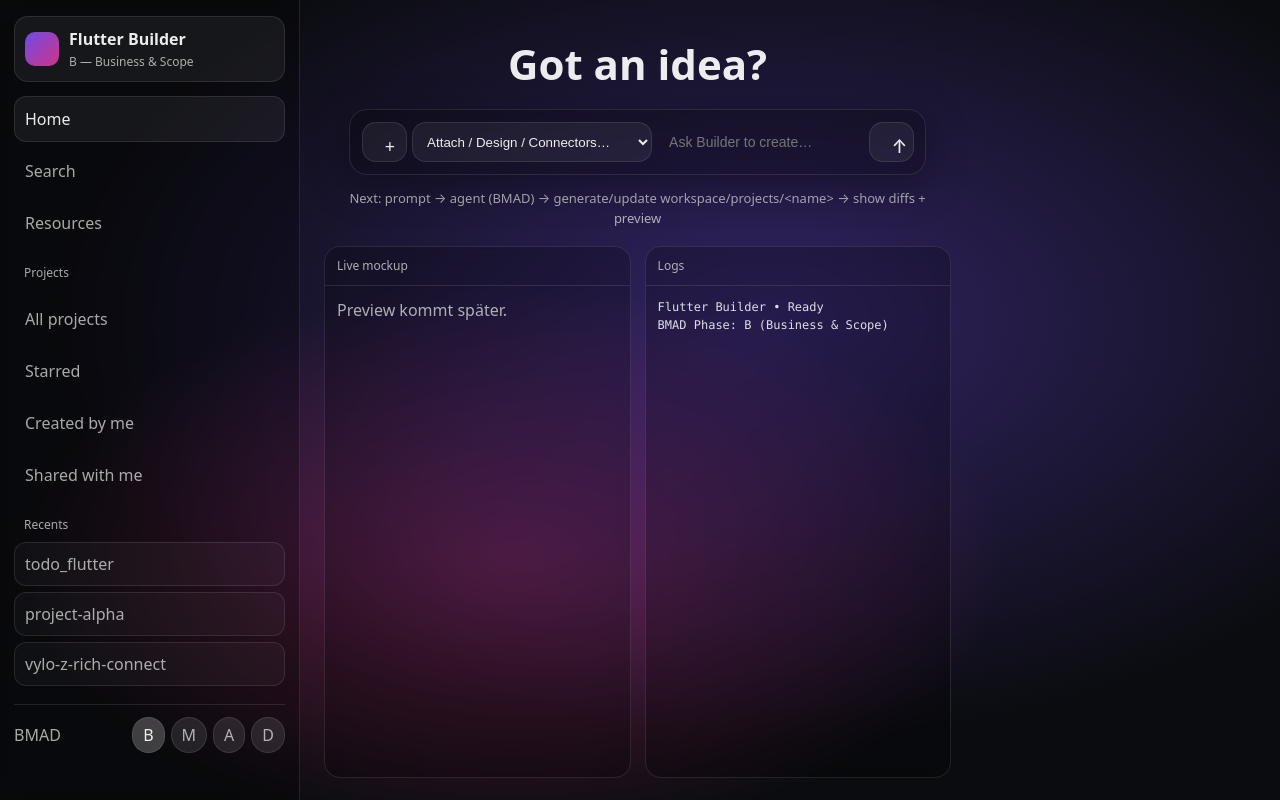
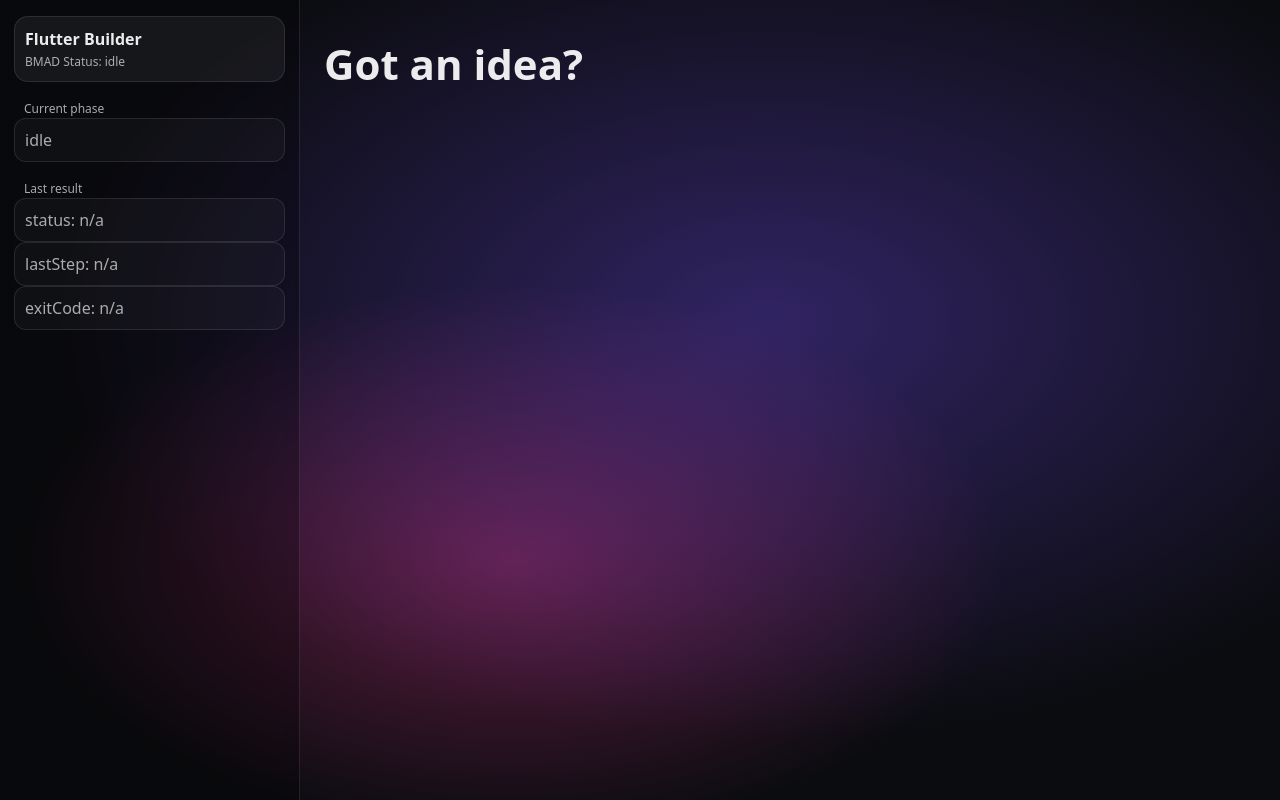
Before and after one commit to MartinWiederhold/Appbuilder, a React (Vite) app in the folder apps/desktop/: page / in a window 1280 px wide. Built offline with nearby package versions, Linux system fonts and the light colour scheme.

Commit message:
fix(tauri): parse run.json string from read_run_json_project
- backend returns raw string
- frontend now JSON.parse() before setting RunJson
- BMAD status + exitCode now correctly displayed

```diff
--- a/apps/desktop/src/App.tsx
+++ b/apps/desktop/src/App.tsx
@@ -1,139 +1,65 @@
-import { useMemo, useState } from "react";
+import { useEffect, useMemo, useState } from "react";
 import "./App.css";
-
-type BmadPhase = "B" | "M" | "A" | "D";
+import { invoke } from "@tauri-apps/api/core";
+import { deriveBmadPhase, type RunJson } from "./bmad_phase";
 
 export default function App() {
-  const [phase, setPhase] = useState<BmadPhase>("B");
-  const [prompt, setPrompt] = useState("");
-  const [logs, setLogs] = useState<string[]>([
-    "Flutter Builder • Ready",
-    "BMAD Phase: B (Business & Scope)",
-  ]);
+  const [run, setRun] = useState<RunJson | null>(null);
+  const [running, setRunning] = useState(false);
 
-  const phaseLabel = useMemo(() => {
-    switch (phase) {
-      case "B": return "B — Business & Scope";
-      case "M": return "M — Model & Architecture";
-      case "A": return "A — App Core";
-      case "D": return "D — Design & UX";
+  const phase = useMemo(() => deriveBmadPhase(run, running), [run, running]);
+
+  async function readRunJson() {
+    try {
+      const raw = await invoke<string>("read_run_json_project", {
+        project: "todo_flutter",
+      });
+      const json = JSON.parse(raw) as RunJson;
+      setRun(json);
+    } catch (e) {
+      console.error("read_run_json failed", e);
     }
-  }, [phase]);
-
-  function appendLog(line: string) {
-    setLogs((prev) => [...prev, line]);
   }
 
-  function onRun() {
-    const p = prompt.trim();
-    if (!p) return appendLog("⚠ Please enter a prompt first.");
-    appendLog(`▶ Prompt: ${p}`);
-    appendLog("…(wire to agent later)");
-    setPrompt("");
-  }
+  useEffect(() => {
+    const id = window.setInterval(() => {
+      void readRunJson();
+    }, 1000);
+    void readRunJson();
+    return () => window.clearInterval(id);
+  }, []);
 
-  function onMenuPick(v: string) {
-    appendLog(`☰ Menu: ${v} (hook later)`);
-  }
+  const phaseLabel =
+    phase === "success"
+      ? "Done"
+      : phase === "failed"
+      ? "Failed"
+      : phase === "running"
+      ? "Running"
+      : phase;
 
   return (
     <div className="shell">
       <aside className="sidebar">
         <div className="brand">
-          <div className="brandDot" />
           <div>
             <div className="brandTitle">Flutter Builder</div>
-            <div className="brandSub">{phaseLabel}</div>
+            <div className="brandSub">BMAD Status: {phaseLabel}</div>
           </div>
         </div>
 
-        <div className="nav">
-          <div className="navItem active">Home</div>
-          <div className="navItem">Search</div>
-          <div className="navItem">Resources</div>
-        </div>
+        <div className="sectionTitle">Current phase</div>
+        <div className="recent">{phaseLabel}</div>
 
-        <div className="sectionTitle">Projects</div>
-        <div className="nav">
-          <div className="navItem">All projects</div>
-          <div className="navItem">Starred</div>
-          <div className="navItem">Created by me</div>
-          <div className="navItem">Shared with me</div>
-        </div>
-
-        <div className="sectionTitle">Recents</div>
-        <div className="recents">
-          <div className="recent">todo_flutter</div>
-          <div className="recent">project-alpha</div>
-          <div className="recent">vylo-z-rich-connect</div>
-        </div>
-
-        <div className="phaseBar">
-          <span>BMAD</span>
-          <div className="phaseBtns">
-            {(["B","M","A","D"] as const).map((p) => (
-              <button
-                key={p}
-                className={p === phase ? "chip chipActive" : "chip"}
-                onClick={() => { setPhase(p); appendLog(`Phase switched: ${p}`); }}
-              >
-                {p}
-              </button>
-            ))}
-          </div>
-        </div>
+        <div className="sectionTitle">Last result</div>
+        <div className="recent">status: {run?.status ?? "n/a"}</div>
+        <div className="recent">lastStep: {run?.lastStep ?? "n/a"}</div>
+        <div className="recent">exitCode: {String(run?.exitCode ?? "n/a")}</div>
       </aside>
 
       <main className="main">
         <div className="hero">
           <div className="headline">Got an idea?</div>
-
-          <div className="promptCard">
-            <button className="plusBtn" title="Add" onClick={() => onMenuPick("Open menu")}>+</button>
-
-            <select
-              className="menuSelect"
-              defaultValue=""
-              onChange={(e) => {
-                const v = e.target.value;
-                if (v) onMenuPick(v);
-                e.currentTarget.value = "";
-              }}
-            >
-              <option value="" disabled>Attach / Design / Connectors…</option>
-              <option value="Attach">Attach</option>
-              <option value="Design">Design</option>
-              <option value="Connectors">Connectors</option>
-            </select>
-
-            <input
-              className="promptInput"
-              value={prompt}
-              onChange={(e) => setPrompt(e.target.value)}
-              placeholder="Ask Builder to create…"
-              onKeyDown={(e) => { if (e.key === "Enter") onRun(); }}
-            />
-
-            <button className="sendBtn" title="Send" onClick={onRun}>↑</button>
-          </div>
-
-          <div className="hint">
-            Next: prompt → agent (BMAD) → generate/update workspace/projects/&lt;name&gt; → show diffs + preview
-          </div>
-        </div>
-
-        <div className="contentRow">
-          <section className="preview">
-            <div className="panelTitle">Live mockup</div>
-            <div className="panelBody">Preview kommt später.</div>
-          </section>
-
-          <section className="logs">
-            <div className="panelTitle">Logs</div>
-            <div className="panelBody mono">
-              {logs.map((l, i) => (<div key={i}>{l}</div>))}
-            </div>
-          </section>
         </div>
       </main>
     </div>
```
